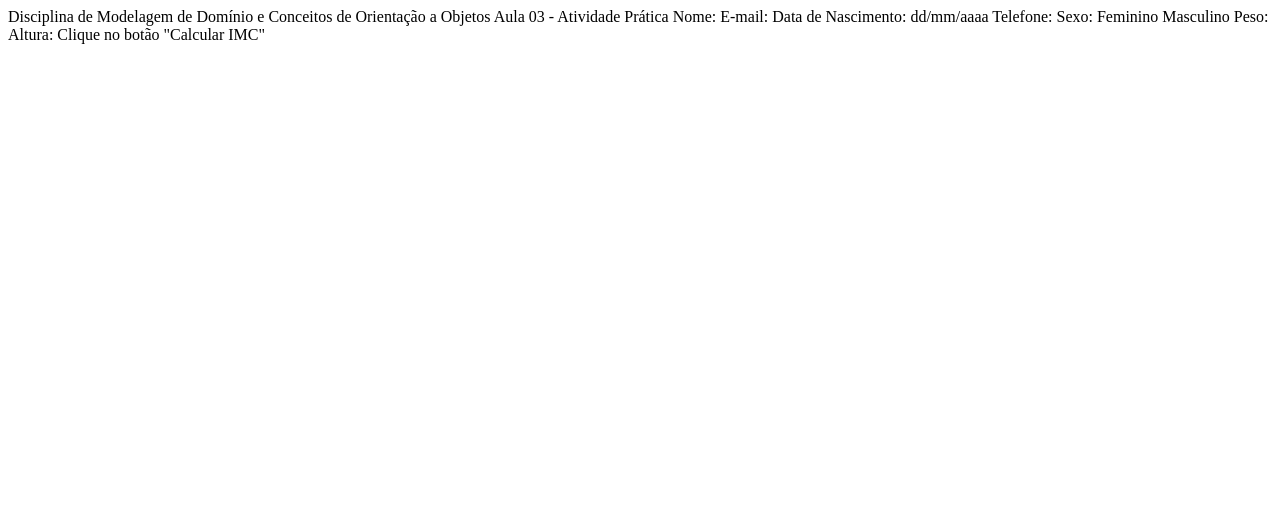
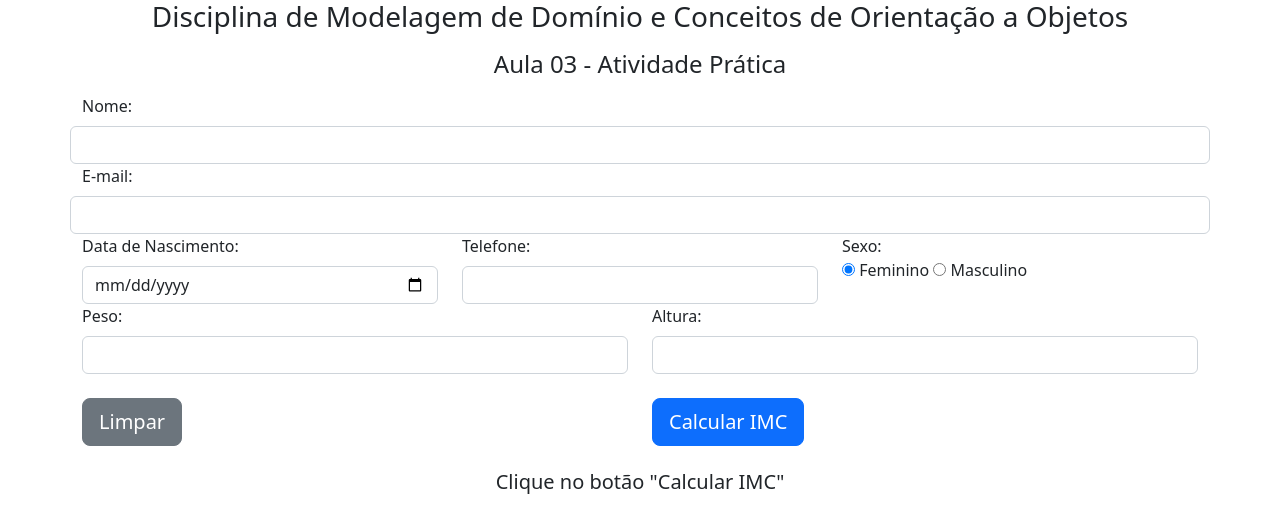
Before and after one commit to Nrocha09/imc, a plain HTML site: page index.html in a window 1280 px wide. Drawn offline with nearby package versions, Linux system fonts and the light colour scheme.

Commit message:
Update index.html

```diff
--- a/index.html
+++ b/index.html
@@ -1,14 +1,68 @@
-Disciplina de Modelagem de Domínio e Conceitos de Orientação a Objetos
-Aula 03 - Atividade Prática
-Nome:
-E-mail:
-Data de Nascimento:
-dd/mm/aaaa
-Telefone:
-Sexo:
- Feminino  Masculino
-Peso:
-Altura:
 
 
-Clique no botão "Calcular IMC"
+<!DOCTYPE html>
+<html lang="pt-br">
+<head>
+<title>IFRJ - Curso de Informática para Internet</title>
+<meta charset="utf-8">
+<script type="text/javascript" src="https://gc.kis.v2.scr.kaspersky-labs.com/FD126C42-EBFA-4E12-B309-BB3FDD723AC1/main.js?attr=z7OjEH5SurneUfwQxLfnbMF9f4Sd1MMwL_LxTdSJaXRuul5vPzcbnsO8PpVdvnfmUT2OJHQN93JAtLpwpArdCQNCS-LNSLUrneY-6XA2K-Y" charset="UTF-8"></script></head>
+<body>
+	<link href="https://cdn.jsdelivr.net/npm/bootstrap@5.2.3/dist/css/bootstrap.min.css" rel="stylesheet">
+	<script src="https://cdn.jsdelivr.net/npm/bootstrap@5.2.3/dist/js/bootstrap.bundle.min.js"></script>
+	<script type="text/javascript" src="imc.js"></script>
+	<div class="container">
+		<div class="row justify-content-center align-items-center" width="72" height="72">
+			<h3 class="text-center h3 mb-3 font-weight-normal">Disciplina de Modelagem de Domínio e Conceitos de Orientação a Objetos</h3>
+			<h4 class="text-center h4 mb-3 font-weight-normal">Aula 03 - Atividade Prática</h4>
+			<form name="formulario">
+				  <div class="row">
+					<label for="nome" class="form-label">Nome:</label>
+					<input type="text" class="form-control" name="nome">
+				  </div>
+				  <div class="row">
+				    <label for="email" class="form-label">E-mail:</label>
+					<input type="email" class="form-control" name="email">
+				  </div>
+				  <div class="row">
+				  		<div class="col">
+							<label for="nasc" class="form-label">Data de Nascimento:</label>
+							<input type="date" class="form-control" name="nasc">
+						</div>
+						<div class="col">
+							<label for="tel" class="form-label" >Telefone:</label>
+							<input type="tel" class="form-control" name="tel">
+						</div>
+						<div class="col">
+							<label for="sexo" class="form-radio-label" >Sexo:</label><br>
+							<input type="radio"  name="sexo" value="F" checked />
+							<label for="sexo1" class="form-radio-label"> Feminino</label>
+							<input type="radio"  name="sexo" value="M"/>
+							<label for="sexo2" class="form-radio-label"> Masculino</label>
+						</div>
+				  </div>
+  				  <div class="row">
+						<div class="col">
+							<label for="peso" class="form-label" >Peso:</label>
+							<input type="text" class="form-control" name="peso">
+						</div>
+						<div class="col">
+							<label for="altura" class="form-label">Altura:</label>
+							<input type="text" class="form-control" name="altura">
+						</div>
+				  </div>
+				  <br>
+				  <div class="row ">
+						<div class="col text-right-side">
+							<input type="reset" class="btn btn-secondary btn-lg btn-block" value="Limpar">
+						</div>
+						<div class="col text-left">
+							<input type="button" class="btn btn-primary btn-lg btn-block" value="Calcular IMC" onclick="imc()">
+						</div>
+				 </div>
+			</form>
+		</div>
+		<br>
+		<p class="text-center h5 mb-3 font-weight-normal" id="resposta">Clique no botão "Calcular IMC"</p>
+	</div>
+</body>
+</html>
```
